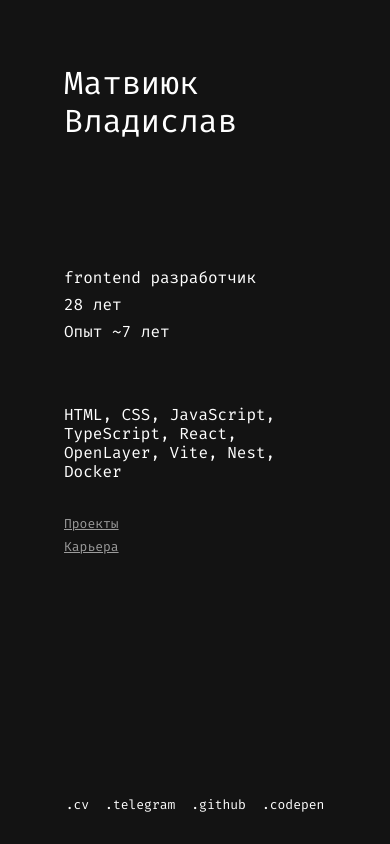
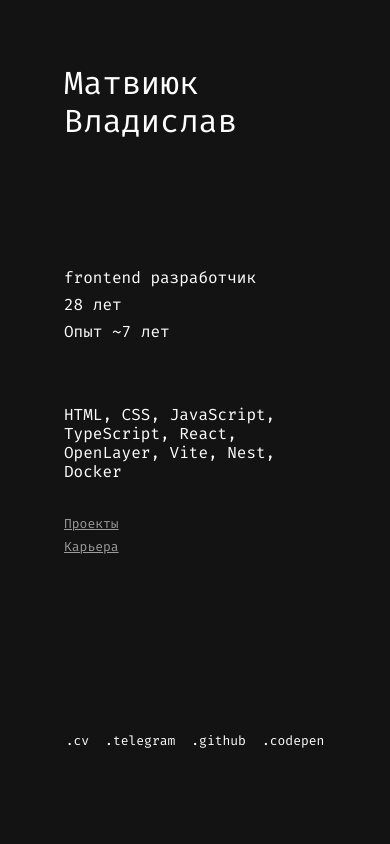
Before and after one commit to VladMatviyuk/jr.matviyuk, a React (Vite) app: page / in a window 390 px wide. Built offline with nearby package versions, Linux system fonts and the light colour scheme.

Commit message:
add media css for footer

```diff
--- a/src/App.css
+++ b/src/App.css
@@ -45,6 +45,12 @@ footer a img {
   width: 33px;
 }
 
+@media (max-width: 768px) {
+  footer {
+    padding-bottom: 6rem;
+  }
+}
+
 .links {
   cursor: pointer;
   color: rgb(156, 156, 156);
```
